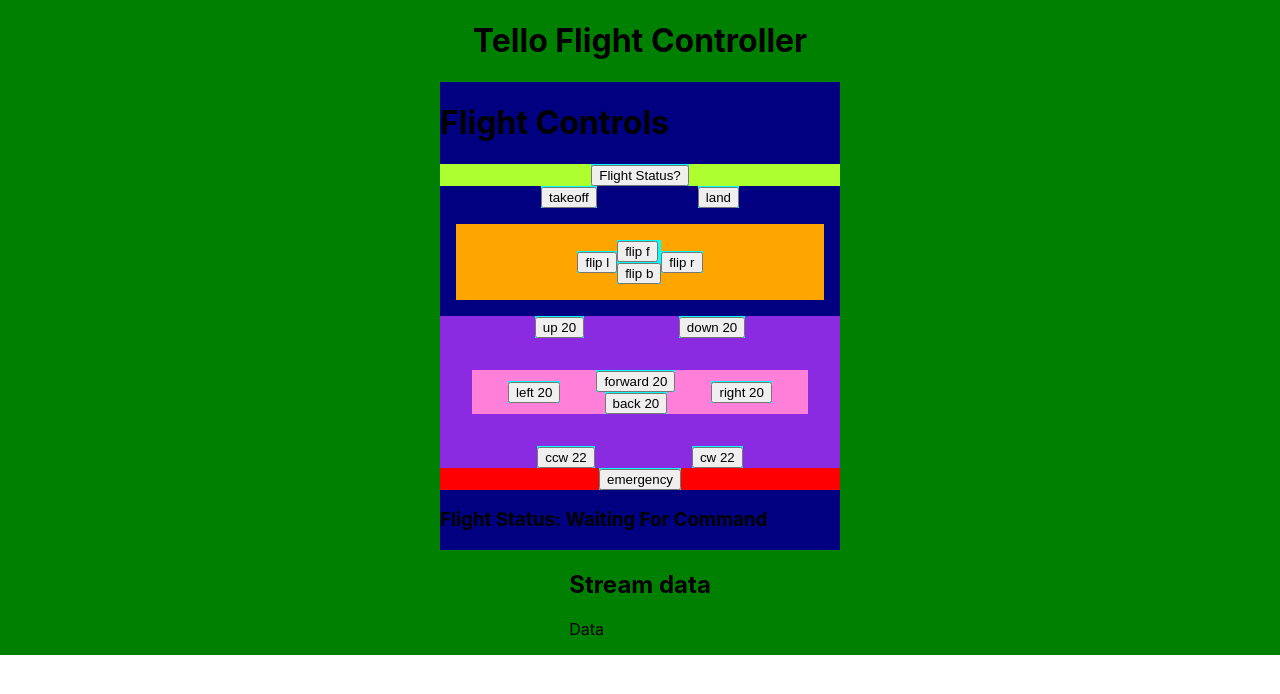
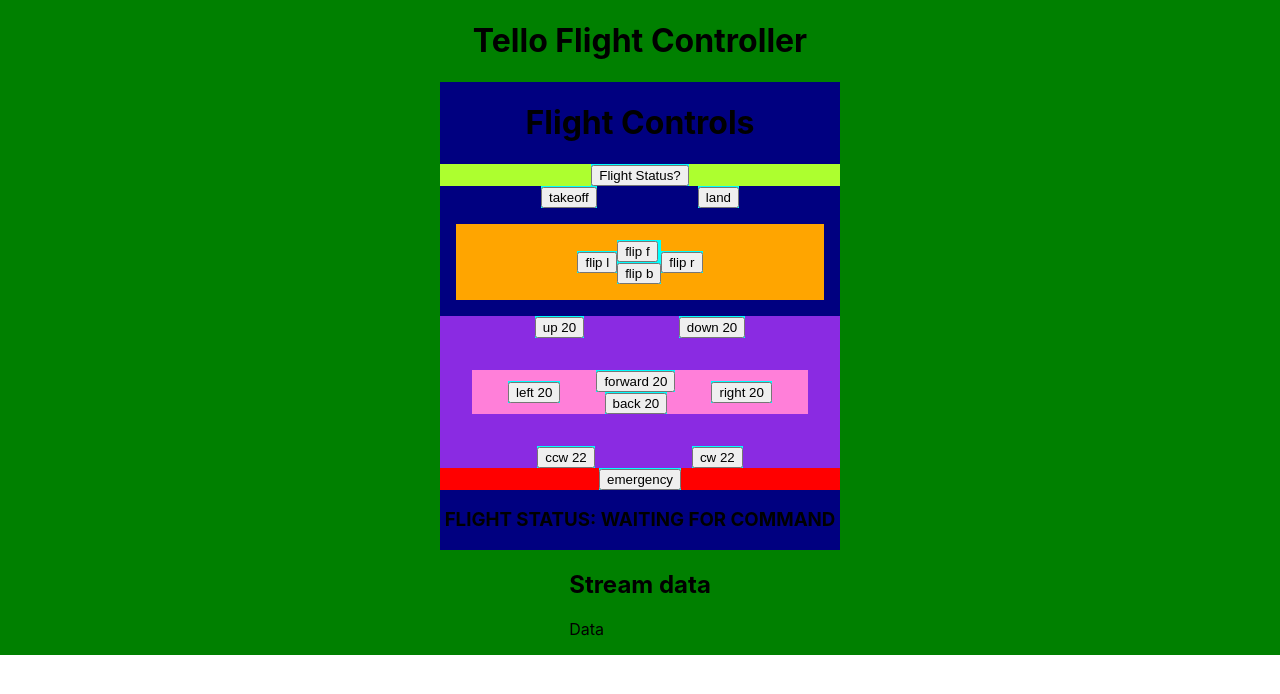
Before and after one commit to sitgofour/flight-controller, a React (Create React App) app in the folder tello/: page / in a window 1280 px wide. Shown: the top 694 px of the page. Built offline with nearby package versions, Linux system fonts and the light colour scheme; no server answers.

Commit message:
styling and centering

```diff
--- a/tello/src/components/FlightController.js
+++ b/tello/src/components/FlightController.js
@@ -37,7 +37,7 @@
     render() {
         return (
             <div className={styles.FlightController}>
-                <h1>Flight Controls</h1>
+                <h1 className={styles.ControlTitle}>Flight Controls</h1>
                 <div className={styles.FlightStatus}>
                     <FlightButton flightCommand={this.flightCommand} command="command" buttonText="Flight Status?"/>
                 </div>
@@ -49,6 +49,7 @@
                 </div>
                 <FlightData
                     statusText={this.state.statusText}
+                    className={styles.FlightData}
                 />
             </div>
         );
--- a/tello/src/components/FlightData.js
+++ b/tello/src/components/FlightData.js
@@ -1,5 +1,5 @@
 import React, { Component } from 'react';
-
+import styles from '../styles/flightdata.module.css';
 
 
 class FlightData extends Component {
@@ -11,8 +11,8 @@
 
     render() {
         return(
-            <div>
-                <h3>Flight Status: {this.props.statusText}</h3>
+            <div className={styles.FlightData}>
+                <h3 className={styles.FlightDataH3}>Flight Status: {this.props.statusText}</h3>
             </div>
         )
     }
--- a/tello/src/styles/flightController.module.css
+++ b/tello/src/styles/flightController.module.css
@@ -1,5 +1,7 @@
 .FlightController {
     background-color: navy;
+    display: flex;
+    flex-direction: column;
 }
 
 .Emergency {
@@ -14,3 +16,11 @@
     justify-content: center;
     background-color: greenyellow;
 }
+
+.ControlTitle {
+    align-self: center;
+}
+
+.FlightData {
+    align-self: center;
+}
--- /dev/null
+++ b/tello/src/styles/flightdata.module.css
@@ -0,0 +1,8 @@
+.FlightData {
+    display: flex;
+    justify-content: center;
+}
+
+.FlightDataH3 {
+    text-transform: uppercase;
+}
```
